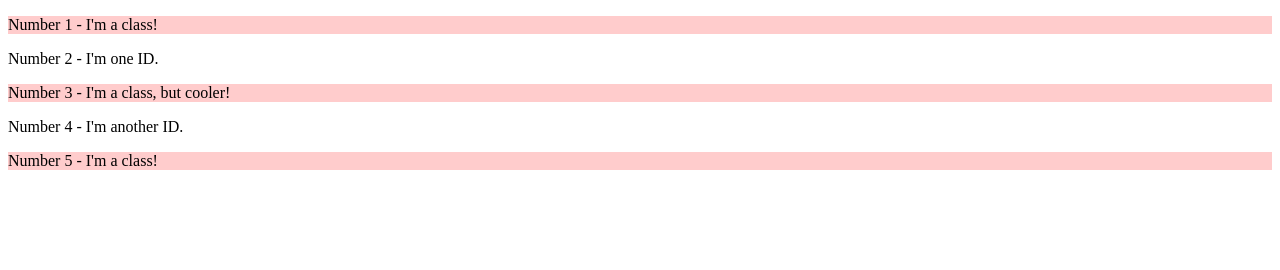
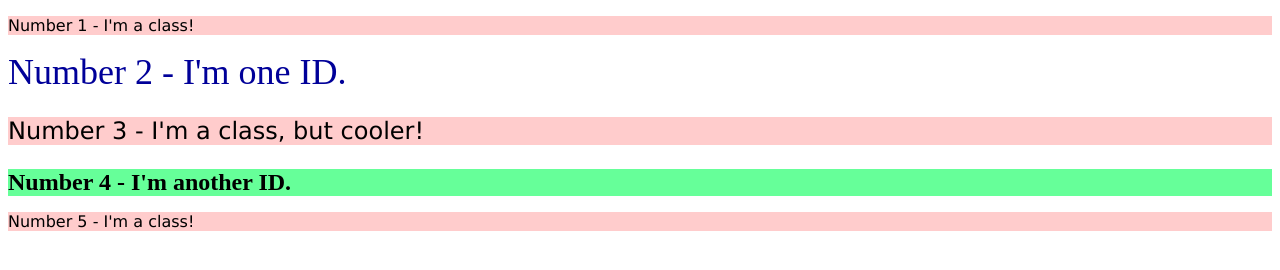
Before and after one commit to VincinChristmas/The-Odin-Project-Foundations-Assignments, a plain HTML site: page classidselectors/index.html in a window 1280 px wide. Drawn offline with Linux system fonts and the light colour scheme.

Commit message:
made many chages to styles.css

```diff
--- a/classidselectors/styles.css
+++ b/classidselectors/styles.css
@@ -1,3 +1,19 @@
 .odd {
     background-color: hsl(0, 100%, 90%);
+    font-family: Verdana, DejaVu Sans, sans-serif;
 }
+
+#oneup {
+    color: rgb(0, 0, 153);
+    font-size: 36px;
+}
+
+.cool {
+    font-size: 24px;
+}
+
+#another {
+    background-color: #66ff99;
+    font-weight: bold;
+    font-size: 24px;
+}
```
